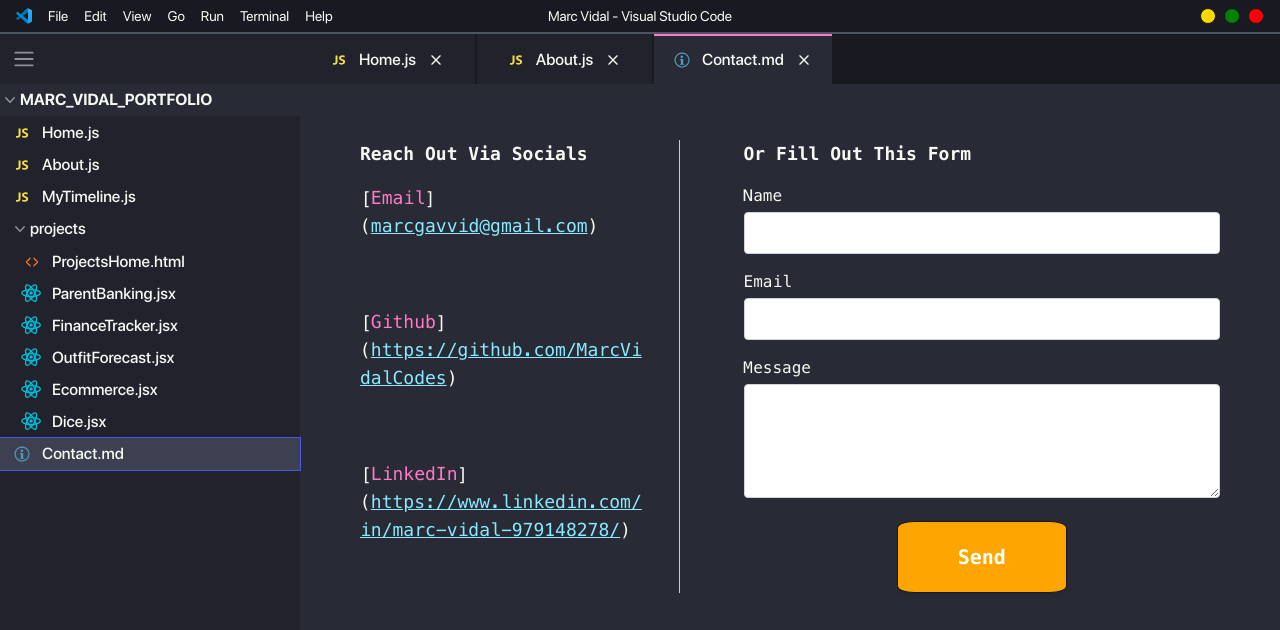
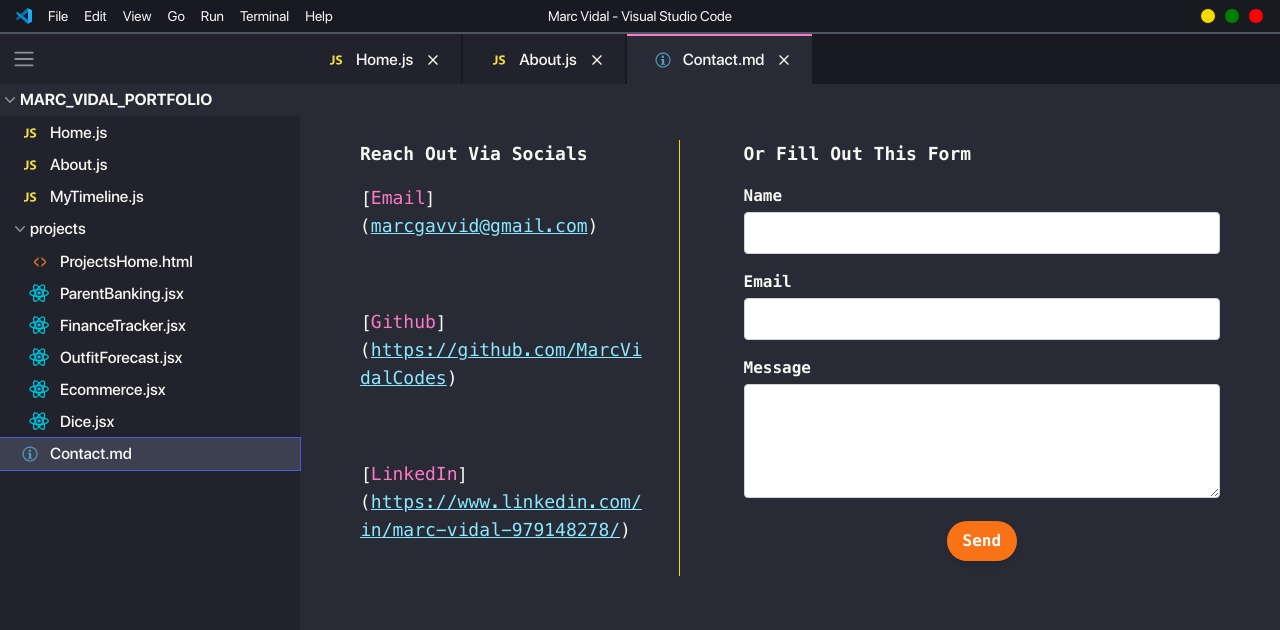
Before and after one commit to MarcVidalCodes/Portfolio, a React (Create React App) app: page / in a window 1280 px wide. Both pictures are taken after a click on the button "Contact.md". Shown: the top 630 px of the page. Built offline with nearby package versions, Linux system fonts and the light colour scheme.

Commit message:
some changes

```diff
--- a/src/components/Contact.js
+++ b/src/components/Contact.js
@@ -61,7 +61,7 @@
         )}
         <form ref={form} onSubmit={sendEmail} className="space-y-4">
           <div>
-            <label htmlFor="user_name" className="block mb-1">
+            <label htmlFor="user_name" className="block mb-1 font-semibold">
               Name
             </label>
             <input
@@ -72,7 +72,7 @@
             />
           </div>
           <div>
-            <label htmlFor="user_email" className="block mb-1">
+            <label htmlFor="user_email" className="block mb-1 font-semibold">
               Email
             </label>
             <input
@@ -83,7 +83,7 @@
             />
           </div>
           <div>
-            <label htmlFor="message" className="block mb-1">
+            <label htmlFor="message" className="block mb-1 font-semibold">
               Message
             </label>
             <textarea
@@ -97,21 +97,23 @@
             <button
               type="submit"
               style={{
-                backgroundColor: 'orange',
-                borderRadius: '10%',
-                border: '1px solid var(--dark-700)',
-                padding: '20px 60px',
+                backgroundColor: '#F97316',
                 color: 'white',
                 fontWeight: 'bold',
-                outline: 'none',
-                boxShadow: '0 2px 4px rgba(0, 0, 0, 0.1)',
-                transition: 'background-color 0.3s',
-                display: 'inline-block',
-                textAlign: 'center',
-                fontSize: '1.25rem' // Increase the font size for a bigger button
+                padding: '0.5rem 1rem',
+                borderRadius: '9999px',
+                boxShadow: '0 4px 6px rgba(0, 0, 0, 0.1)',
+                transition: 'all 0.3s ease-in-out',
+                transform: 'scale(1)',
               }}
-              onMouseEnter={(e) => e.target.style.backgroundColor = 'darkorange'}
-              onMouseLeave={(e) => e.target.style.backgroundColor = 'orange'}
+              onMouseEnter={(e) => {
+                e.target.style.backgroundColor = '#EA580C';
+                e.target.style.transform = 'scale(1.05)';
+              }}
+              onMouseLeave={(e) => {
+                e.target.style.backgroundColor = '#F97316';
+                e.target.style.transform = 'scale(1)';
+              }}
             >
               Send
             </button>
--- a/src/components/FileIcon.js
+++ b/src/components/FileIcon.js
@@ -3,7 +3,7 @@
 
 function FileIcon({ fileType="defaultIcon" }) {
   return (
-    <img src={fileIcons[fileType]} className="w-6 h-6 mr-2" alt="" />
+    <img src={fileIcons[fileType]} className="w-6 h-6 mr-2 ml-2" alt="" />
   );
 }
 
--- a/src/components/WhatsNext.js
+++ b/src/components/WhatsNext.js
@@ -4,42 +4,48 @@
 import Section from './Section';
 import Text from './Text';
 import Link from './Link';
-import { finance,outfit,ecom,dice,cibc} from '../utils/directory'
+import { finance, outfit, ecom, dice, cibc } from '../utils/directory';
 import TabLink from './TabLink';
 
 function WhatsNext() {
   return (
-    <div>
+    <div className="p-6 space-y-6 max-w-4xl mx-auto">
+      <div className="flex flex-col md:flex-row items-center justify-between">
+        <div className="p-6 rounded-lg shadow-lg bg-dark-600 md:w-2/3">
           <Section>
-        <MarkdownHeader headingLevel="1" text="Projects Home" className="text-3xl md:text-5xl" />
+            <MarkdownHeader headingLevel="1" text="Projects Home" className="text-2xl md:text-5xl font-bold text-center mb-6 text-white" />
             <LineBreak />
-        <Text>Here are some quick links to my projects: </Text>
-        <div>
-          <TabLink tab={cibc} className="text-link font-normal">CIBC Parent Portal</TabLink>
-          <span className="ml-5">~/Developed for MBA consulting team</span>
+            <Text className="text-lg text-center mb-4 text-gray-300">Here are some quick links to my projects:</Text>
+            <div className="space-y-4">
+              <div className="flex items-center justify-between bg-dark-500 p-4 rounded-lg shadow-md">
+                <TabLink tab={cibc} className="text-link font-normal text-pink-500">CIBC Parent Portal</TabLink>
+                <span className="ml-5 text-gray-400">~/Developed for MBA consulting team</span>
               </div>
-        <div>
-          <TabLink tab={finance} className="text-link font-normal">Finance Tracker</TabLink>
-          <span className="ml-5">~/Flutter App</span>
+              <div className="flex items-center justify-between bg-dark-500 p-4 rounded-lg shadow-md">
+                <TabLink tab={finance} className="text-link font-normal text-pink-500">Finance Tracker</TabLink>
+                <span className="ml-5 text-gray-400">~/Flutter App</span>
               </div>
-        <div>
-          <TabLink tab={outfit} className="text-link font-normal">Outfit Forecast</TabLink>
-          <span className="ml-5">~/Inspire your fit</span>
+              <div className="flex items-center justify-between bg-dark-500 p-4 rounded-lg shadow-md">
+                <TabLink tab={outfit} className="text-link font-normal text-pink-500">Outfit Forecast</TabLink>
+                <span className="ml-5 text-gray-400">~/Inspire your fit</span>
               </div>
-        <div>
-          <TabLink tab={ecom} className="text-link font-normal">Ecommerce Store</TabLink>
-          <span className="ml-5">~/Java App</span>
+              <div className="flex items-center justify-between bg-dark-500 p-4 rounded-lg shadow-md">
+                <TabLink tab={ecom} className="text-link font-normal text-pink-500">Ecommerce Store</TabLink>
+                <span className="ml-5 text-gray-400">~/Java App</span>
               </div>
-        <div>
-          <TabLink tab={dice} className="text-link font-normal">Dice</TabLink>
-          <span className="ml-5">~/Made with Arduino</span>
+              <div className="flex items-center justify-between bg-dark-500 p-4 rounded-lg shadow-md">
+                <TabLink tab={dice} className="text-link font-normal text-pink-500">Dice</TabLink>
+                <span className="ml-5 text-gray-400">~/Made with Arduino</span>
               </div>
-
+            </div>
           </Section>
-
-
         </div>
-  )
+        <div className="p-6 rounded-lg shadow-lg bg-dark-600 flex justify-center items-center mt-6 md:mt-0 md:ml-6" style={{ maxWidth: '900px' }}>
+          <img src="https://github-readme-stats.vercel.app/api/top-langs/?username=MarcVidalCodes&layout=compact&theme=dark" alt="Most Used Languages" className="rounded-lg shadow-md w-full" />
+        </div>
+      </div>
+    </div>
+  );
 }
 
 export default WhatsNext;
--- a/src/components/tabs/Tab.js
+++ b/src/components/tabs/Tab.js
@@ -11,8 +11,10 @@
   const selectedClasses = { 'border-t-pink': selected, 'bg-dark-500': selected, 'bg-dark-600': !selected };
   const mergedClasses = classNames(defaultClasses, selectedClasses);
 
+  const tabWidth = `${tab.name.length * 10 + 50}px`; // Adjust the multiplier and base value as needed
+
   return (
-    <span className={mergedClasses} data-tab={`${tab.name}`}>
+    <span className={mergedClasses} data-tab={`${tab.name}`} style={{ minWidth: tabWidth }}>
       <button onClick={() => tabs.switchTabs(tab)} className="absolute top-0 left-0 bottom-0 right-0 h-full w-full outline-none" />
       <File name={tab.name} extension={tab.extension} />
       <button onClick={() => tabs.removeTab(tab)} className="z-10 ml-2 rounded-md p-1 hover:bg-dark-400 active:bg-dark-300 focus:bg-dark-400 outline-none">
```
Lines whose indentation alone changed are shown as unchanged.
